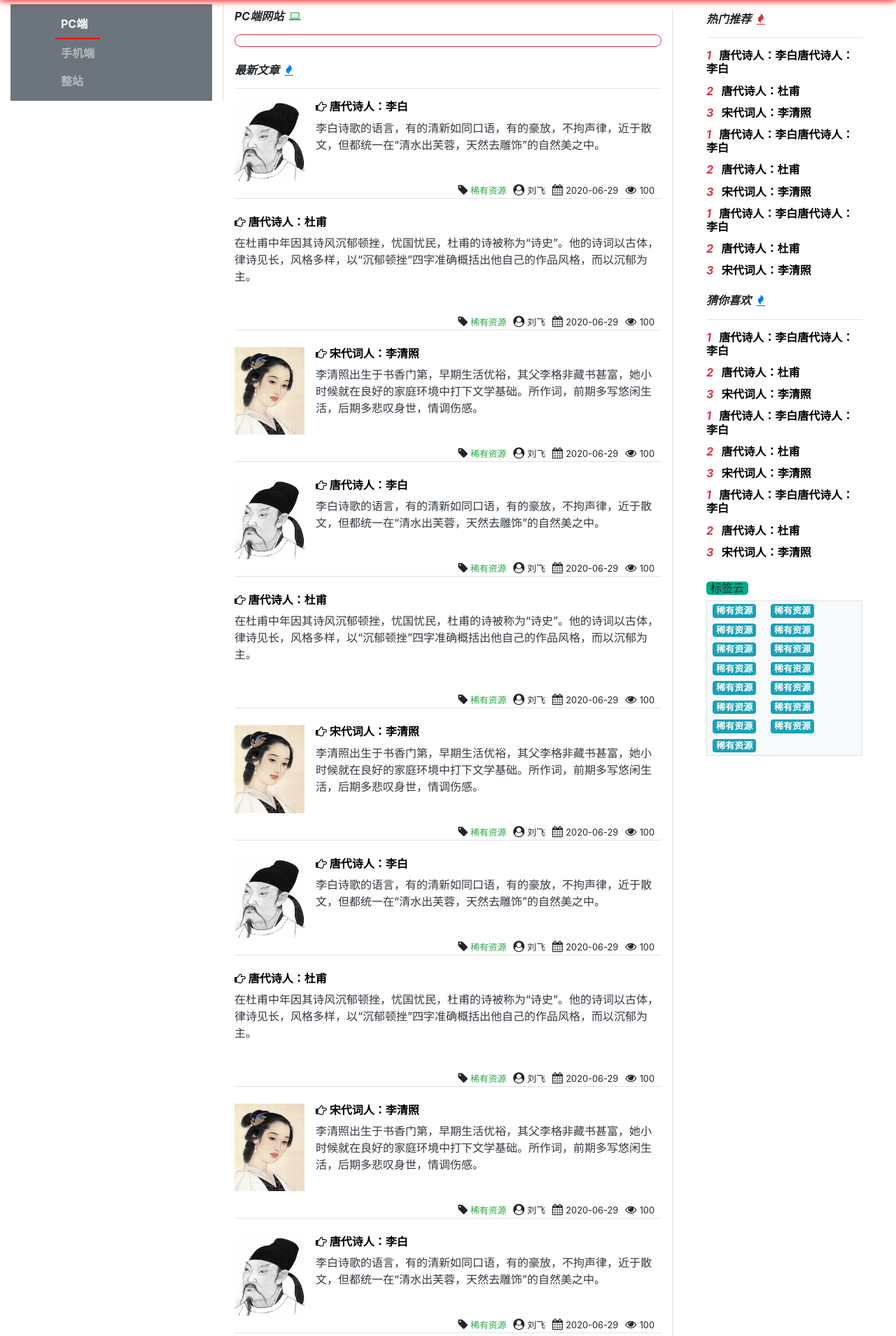
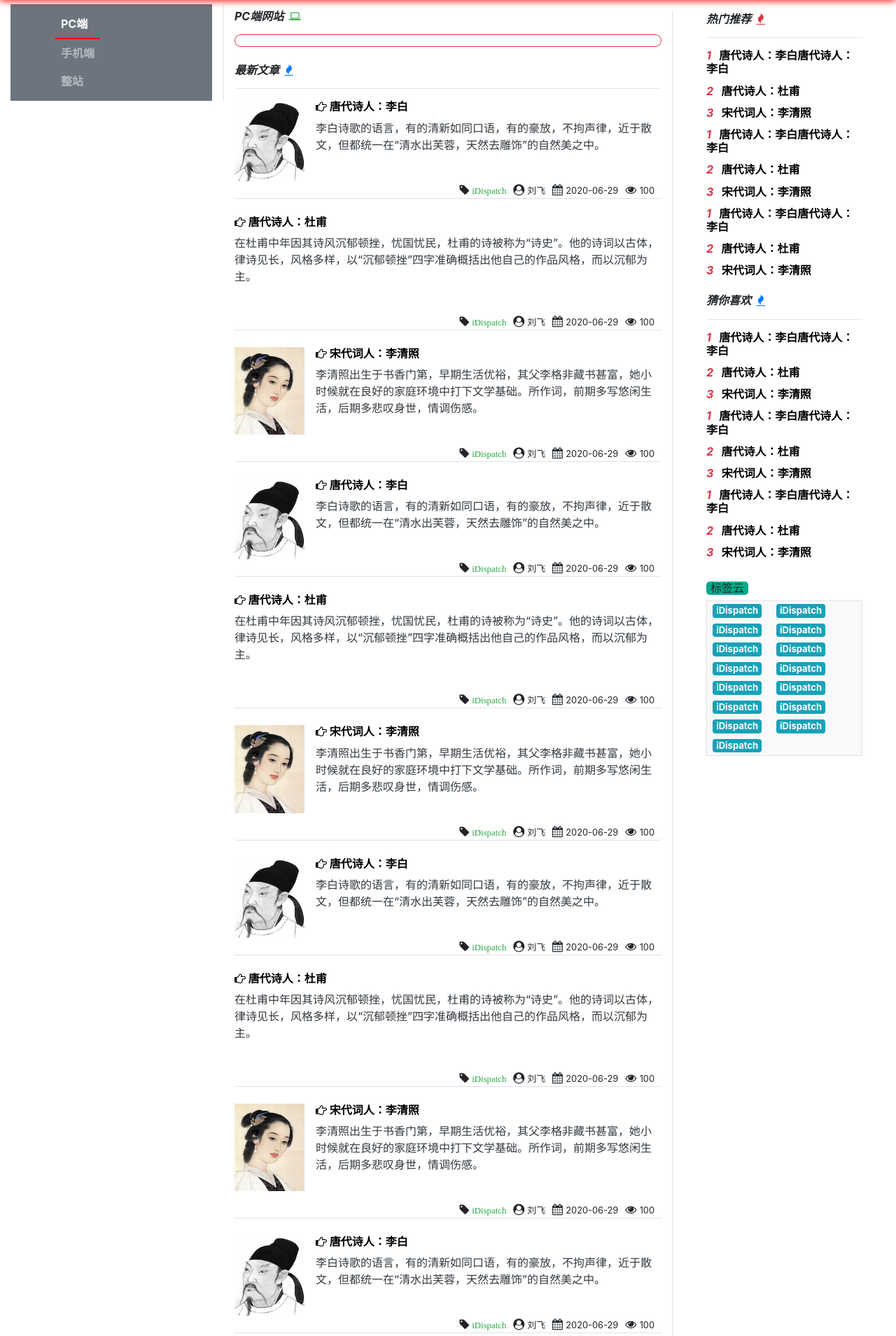
Before and after one commit to terroristhouse/myblog_now, a Django app: a page that uses myblog/templates/base.html in a window 1280 px wide. Shown: the part 60-1969 px from the top of the page at 70% size. Run offline with Django 3.2, Linux system fonts and the light colour scheme; some libraries are stand-ins or nearby versions.

Commit message:
iDispatch

```diff
--- a/myblog/myblog/settings.py
+++ b/myblog/myblog/settings.py
@@ -24,7 +24,7 @@ SECRET_KEY = '+p7w=(8t$92!#ez3pct1hem+fo+v*yzy#ym7i&!tq=96tv9el='
 # SECURITY WARNING: don't run with debug turned on in production!
 DEBUG = True
 
-ALLOWED_HOSTS = ['*', '106.53.224.153', 'www.刘飞.com', 'www.terroristhouse.com']
+ALLOWED_HOSTS = ['*', '106.53.224.153', 'www.刘飞.com', 'www.xn--2br683o.com']
 
 # Application definition
 
--- a/myblog/templates/base.html
+++ b/myblog/templates/base.html
@@ -117,7 +117,7 @@
                                 <li><i class="fa fa-calendar"></i>&nbsp;<small>2020-06-29</small></li>
                                 <li><i class="fa fa-user-circle">&nbsp;<small>刘飞</small></i></li>
                                 <li><i class="fa fa-tag" aria-hidden="true">&nbsp;<small><a href="javascript:;"
-                                                                                            class="text-success">稀有资源</a></small></i>
+                                                                                            class="text-success">iDispatch</a></small></i>
                                 </li>
                             </ul>
                         </div>
@@ -136,7 +136,7 @@
                                 <li><i class="fa fa-calendar"></i>&nbsp;<small>2020-06-29</small></li>
                                 <li><i class="fa fa-user-circle">&nbsp;<small>刘飞</small></i></li>
                                 <li><i class="fa fa-tag" aria-hidden="true">&nbsp;<small><a href="javascript:;"
-                                                                                            class="text-success">稀有资源</a></small></i>
+                                                                                            class="text-success">iDispatch</a></small></i>
                                 </li>
                             </ul>
                         </div>
@@ -154,7 +154,7 @@
                                 <li><i class="fa fa-calendar"></i>&nbsp;<small>2020-06-29</small></li>
                                 <li><i class="fa fa-user-circle">&nbsp;<small>刘飞</small></i></li>
                                 <li><i class="fa fa-tag" aria-hidden="true">&nbsp;<small><a href="javascript:;"
-                                                                                            class="text-success">稀有资源</a></small></i>
+                                                                                            class="text-success">iDispatch</a></small></i>
                                 </li>
                             </ul>
                         </div>
@@ -294,21 +294,21 @@
             {% block right_bqy %}
                 <h6 class="bqy mt-4">标签云</h6>
                 <div class="border bg-light">
-                    <a href="javascript:;" class="badge badge-info mx-2 my-1 text-center">稀有资源</a>
-                    <a href="javascript:;" class="badge badge-info mx-2 my-1 text-center">稀有资源</a>
-                    <a href="javascript:;" class="badge badge-info mx-2 my-1 text-center">稀有资源</a>
-                    <a href="javascript:;" class="badge badge-info mx-2 my-1 text-center">稀有资源</a>
-                    <a href="javascript:;" class="badge badge-info mx-2 my-1 text-center">稀有资源</a>
-                    <a href="javascript:;" class="badge badge-info mx-2 my-1 text-center">稀有资源</a>
-                    <a href="javascript:;" class="badge badge-info mx-2 my-1 text-center">稀有资源</a>
-                    <a href="javascript:;" class="badge badge-info mx-2 my-1 text-center">稀有资源</a>
-                    <a href="javascript:;" class="badge badge-info mx-2 my-1 text-center">稀有资源</a>
-                    <a href="javascript:;" class="badge badge-info mx-2 my-1 text-center">稀有资源</a>
-                    <a href="javascript:;" class="badge badge-info mx-2 my-1 text-center">稀有资源</a>
-                    <a href="javascript:;" class="badge badge-info mx-2 my-1 text-center">稀有资源</a>
-                    <a href="javascript:;" class="badge badge-info mx-2 my-1 text-center">稀有资源</a>
-                    <a href="javascript:;" class="badge badge-info mx-2 my-1 text-center">稀有资源</a>
-                    <a href="javascript:;" class="badge badge-info mx-2 my-1 text-center">稀有资源</a>
+                    <a href="javascript:;" class="badge badge-info mx-2 my-1 text-center">iDispatch</a>
+                    <a href="javascript:;" class="badge badge-info mx-2 my-1 text-center">iDispatch</a>
+                    <a href="javascript:;" class="badge badge-info mx-2 my-1 text-center">iDispatch</a>
+                    <a href="javascript:;" class="badge badge-info mx-2 my-1 text-center">iDispatch</a>
+                    <a href="javascript:;" class="badge badge-info mx-2 my-1 text-center">iDispatch</a>
+                    <a href="javascript:;" class="badge badge-info mx-2 my-1 text-center">iDispatch</a>
+                    <a href="javascript:;" class="badge badge-info mx-2 my-1 text-center">iDispatch</a>
+                    <a href="javascript:;" class="badge badge-info mx-2 my-1 text-center">iDispatch</a>
+                    <a href="javascript:;" class="badge badge-info mx-2 my-1 text-center">iDispatch</a>
+                    <a href="javascript:;" class="badge badge-info mx-2 my-1 text-center">iDispatch</a>
+                    <a href="javascript:;" class="badge badge-info mx-2 my-1 text-center">iDispatch</a>
+                    <a href="javascript:;" class="badge badge-info mx-2 my-1 text-center">iDispatch</a>
+                    <a href="javascript:;" class="badge badge-info mx-2 my-1 text-center">iDispatch</a>
+                    <a href="javascript:;" class="badge badge-info mx-2 my-1 text-center">iDispatch</a>
+                    <a href="javascript:;" class="badge badge-info mx-2 my-1 text-center">iDispatch</a>
                 </div>
             {% endblock %}
         {% endblock %}
--- a/myblog/templates/crawl.html
+++ b/myblog/templates/crawl.html
@@ -51,22 +51,22 @@
     {% endblock %}
 
     <div class="my-3 p-2 color-crawl border border-danger">
-{#        <a href="javascript:;" class="badge badge-pill badge-danger p-2 my-1 text-center border border-primary">稀有资源</a>#}
-{#        <a href="javascript:;" class="badge badge-pill badge-danger p-2 my-1 text-center border border-primary">稀有资源</a>#}
-{#        <a href="javascript:;" class="badge badge-pill badge-danger p-2 my-1 text-center border border-primary">稀有资源</a>#}
-{#        <a href="javascript:;" class="badge badge-pill badge-danger p-2 my-1 text-center border border-primary">稀有资源</a>#}
-{#        <a href="javascript:;" class="badge badge-pill badge-danger p-2 my-1 text-center border border-primary">稀有资源</a>#}
-{#        <a href="javascript:;" class="badge badge-pill badge-danger p-2 my-1 text-center border border-primary">稀有资源</a>#}
-{#        <a href="javascript:;" class="badge badge-pill badge-danger p-2 my-1 text-center border border-primary">稀有资源</a>#}
-{#        <a href="javascript:;" class="badge badge-pill badge-danger p-2 my-1 text-center border border-primary">稀有资源</a>#}
-{#        <a href="javascript:;" class="badge badge-pill badge-danger p-2 my-1 text-center border border-primary">稀有资源</a>#}
-{#        <a href="javascript:;" class="badge badge-pill badge-danger p-2 my-1 text-center border border-primary">稀有资源</a>#}
-{#        <a href="javascript:;" class="badge badge-pill badge-danger p-2 my-1 text-center border border-primary">稀有资源</a>#}
-{#        <a href="javascript:;" class="badge badge-pill badge-danger p-2 my-1 text-center border border-primary">稀有资源</a>#}
-{#        <a href="javascript:;" class="badge badge-pill badge-danger p-2 my-1 text-center border border-primary">稀有资源</a>#}
-{#        <a href="javascript:;" class="badge badge-pill badge-danger p-2 my-1 text-center border border-primary">稀有资源</a>#}
-{#        <a href="javascript:;" class="badge badge-pill badge-danger p-2 my-1 text-center border border-primary">稀有资源</a>#}
-{#        <a href="javascript:;" class="badge badge-pill badge-danger p-2 my-1 text-center border border-primary">稀有资源</a>#}
+{#        <a href="javascript:;" class="badge badge-pill badge-danger p-2 my-1 text-center border border-primary">iDispatch</a>#}
+{#        <a href="javascript:;" class="badge badge-pill badge-danger p-2 my-1 text-center border border-primary">iDispatch</a>#}
+{#        <a href="javascript:;" class="badge badge-pill badge-danger p-2 my-1 text-center border border-primary">iDispatch</a>#}
+{#        <a href="javascript:;" class="badge badge-pill badge-danger p-2 my-1 text-center border border-primary">iDispatch</a>#}
+{#        <a href="javascript:;" class="badge badge-pill badge-danger p-2 my-1 text-center border border-primary">iDispatch</a>#}
+{#        <a href="javascript:;" class="badge badge-pill badge-danger p-2 my-1 text-center border border-primary">iDispatch</a>#}
+{#        <a href="javascript:;" class="badge badge-pill badge-danger p-2 my-1 text-center border border-primary">iDispatch</a>#}
+{#        <a href="javascript:;" class="badge badge-pill badge-danger p-2 my-1 text-center border border-primary">iDispatch</a>#}
+{#        <a href="javascript:;" class="badge badge-pill badge-danger p-2 my-1 text-center border border-primary">iDispatch</a>#}
+{#        <a href="javascript:;" class="badge badge-pill badge-danger p-2 my-1 text-center border border-primary">iDispatch</a>#}
+{#        <a href="javascript:;" class="badge badge-pill badge-danger p-2 my-1 text-center border border-primary">iDispatch</a>#}
+{#        <a href="javascript:;" class="badge badge-pill badge-danger p-2 my-1 text-center border border-primary">iDispatch</a>#}
+{#        <a href="javascript:;" class="badge badge-pill badge-danger p-2 my-1 text-center border border-primary">iDispatch</a>#}
+{#        <a href="javascript:;" class="badge badge-pill badge-danger p-2 my-1 text-center border border-primary">iDispatch</a>#}
+{#        <a href="javascript:;" class="badge badge-pill badge-danger p-2 my-1 text-center border border-primary">iDispatch</a>#}
+{#        <a href="javascript:;" class="badge badge-pill badge-danger p-2 my-1 text-center border border-primary">iDispatch</a>#}
     </div>
 {% endblock %}
 {#热门文章#}
@@ -96,7 +96,7 @@
                     <li><i class="fa fa-calendar"></i>&nbsp;<small>2020-06-29</small></li>
                     <li><i class="fa fa-user-circle">&nbsp;<small>刘飞</small></i></li>
                     <li><i class="fa fa-tag" aria-hidden="true">&nbsp;<small><a href="javascript:;"
-                                                                                class="text-success">稀有资源</a></small></i>
+                                                                                class="text-success">iDispatch</a></small></i>
                     </li>
                 </ul>
             </div>
@@ -114,7 +114,7 @@
                     <li><i class="fa fa-calendar"></i>&nbsp;<small>2020-06-29</small></li>
                     <li><i class="fa fa-user-circle">&nbsp;<small>刘飞</small></i></li>
                     <li><i class="fa fa-tag" aria-hidden="true">&nbsp;<small><a href="javascript:;"
-                                                                                class="text-success">稀有资源</a></small></i>
+                                                                                class="text-success">iDispatch</a></small></i>
                     </li>
                 </ul>
             </div>
@@ -132,7 +132,7 @@
                     <li><i class="fa fa-calendar"></i>&nbsp;<small>2020-06-29</small></li>
                     <li><i class="fa fa-user-circle">&nbsp;<small>刘飞</small></i></li>
                     <li><i class="fa fa-tag" aria-hidden="true">&nbsp;<small><a href="javascript:;"
-                                                                                class="text-success">稀有资源</a></small></i>
+                                                                                class="text-success">iDispatch</a></small></i>
                     </li>
                 </ul>
             </div>
@@ -153,7 +153,7 @@
                     <li><i class="fa fa-calendar"></i>&nbsp;<small>2020-06-29</small></li>
                     <li><i class="fa fa-user-circle">&nbsp;<small>刘飞</small></i></li>
                     <li><i class="fa fa-tag" aria-hidden="true">&nbsp;<small><a href="javascript:;"
-                                                                                class="text-success">稀有资源</a></small></i>
+                                                                                class="text-success">iDispatch</a></small></i>
                     </li>
                 </ul>
             </div>
@@ -171,7 +171,7 @@
                     <li><i class="fa fa-calendar"></i>&nbsp;<small>2020-06-29</small></li>
                     <li><i class="fa fa-user-circle">&nbsp;<small>刘飞</small></i></li>
                     <li><i class="fa fa-tag" aria-hidden="true">&nbsp;<small><a href="javascript:;"
-                                                                                class="text-success">稀有资源</a></small></i>
+                                                                                class="text-success">iDispatch</a></small></i>
                     </li>
                 </ul>
             </div>
@@ -189,7 +189,7 @@
                     <li><i class="fa fa-calendar"></i>&nbsp;<small>2020-06-29</small></li>
                     <li><i class="fa fa-user-circle">&nbsp;<small>刘飞</small></i></li>
                     <li><i class="fa fa-tag" aria-hidden="true">&nbsp;<small><a href="javascript:;"
-                                                                                class="text-success">稀有资源</a></small></i>
+                                                                                class="text-success">iDispatch</a></small></i>
                     </li>
                 </ul>
             </div>
@@ -210,7 +210,7 @@
                     <li><i class="fa fa-calendar"></i>&nbsp;<small>2020-06-29</small></li>
                     <li><i class="fa fa-user-circle">&nbsp;<small>刘飞</small></i></li>
                     <li><i class="fa fa-tag" aria-hidden="true">&nbsp;<small><a href="javascript:;"
-                                                                                class="text-success">稀有资源</a></small></i>
+                                                                                class="text-success">iDispatch</a></small></i>
                     </li>
                 </ul>
             </div>
@@ -228,7 +228,7 @@
                     <li><i class="fa fa-calendar"></i>&nbsp;<small>2020-06-29</small></li>
                     <li><i class="fa fa-user-circle">&nbsp;<small>刘飞</small></i></li>
                     <li><i class="fa fa-tag" aria-hidden="true">&nbsp;<small><a href="javascript:;"
-                                                                                class="text-success">稀有资源</a></small></i>
+                                                                                class="text-success">iDispatch</a></small></i>
                     </li>
                 </ul>
             </div>
@@ -246,7 +246,7 @@
                     <li><i class="fa fa-calendar"></i>&nbsp;<small>2020-06-29</small></li>
                     <li><i class="fa fa-user-circle">&nbsp;<small>刘飞</small></i></li>
                     <li><i class="fa fa-tag" aria-hidden="true">&nbsp;<small><a href="javascript:;"
-                                                                                class="text-success">稀有资源</a></small></i>
+                                                                                class="text-success">iDispatch</a></small></i>
                     </li>
                 </ul>
             </div>
@@ -267,7 +267,7 @@
                     <li><i class="fa fa-calendar"></i>&nbsp;<small>2020-06-29</small></li>
                     <li><i class="fa fa-user-circle">&nbsp;<small>刘飞</small></i></li>
                     <li><i class="fa fa-tag" aria-hidden="true">&nbsp;<small><a href="javascript:;"
-                                                                                class="text-success">稀有资源</a></small></i>
+                                                                                class="text-success">iDispatch</a></small></i>
                     </li>
                 </ul>
             </div>
@@ -285,7 +285,7 @@
                     <li><i class="fa fa-calendar"></i>&nbsp;<small>2020-06-29</small></li>
                     <li><i class="fa fa-user-circle">&nbsp;<small>刘飞</small></i></li>
                     <li><i class="fa fa-tag" aria-hidden="true">&nbsp;<small><a href="javascript:;"
-                                                                                class="text-success">稀有资源</a></small></i>
+                                                                                class="text-success">iDispatch</a></small></i>
                     </li>
                 </ul>
             </div>
@@ -303,7 +303,7 @@
                     <li><i class="fa fa-calendar"></i>&nbsp;<small>2020-06-29</small></li>
                     <li><i class="fa fa-user-circle">&nbsp;<small>刘飞</small></i></li>
                     <li><i class="fa fa-tag" aria-hidden="true">&nbsp;<small><a href="javascript:;"
-                                                                                class="text-success">稀有资源</a></small></i>
+                                                                                class="text-success">iDispatch</a></small></i>
                     </li>
                 </ul>
             </div>
@@ -324,7 +324,7 @@
                     <li><i class="fa fa-calendar"></i>&nbsp;<small>2020-06-29</small></li>
                     <li><i class="fa fa-user-circle">&nbsp;<small>刘飞</small></i></li>
                     <li><i class="fa fa-tag" aria-hidden="true">&nbsp;<small><a href="javascript:;"
-                                                                                class="text-success">稀有资源</a></small></i>
+                                                                                class="text-success">iDispatch</a></small></i>
                     </li>
                 </ul>
             </div>
@@ -342,7 +342,7 @@
                     <li><i class="fa fa-calendar"></i>&nbsp;<small>2020-06-29</small></li>
                     <li><i class="fa fa-user-circle">&nbsp;<small>刘飞</small></i></li>
                     <li><i class="fa fa-tag" aria-hidden="true">&nbsp;<small><a href="javascript:;"
-                                                                                class="text-success">稀有资源</a></small></i>
+                                                                                class="text-success">iDispatch</a></small></i>
                     </li>
                 </ul>
             </div>
@@ -360,7 +360,7 @@
                     <li><i class="fa fa-calendar"></i>&nbsp;<small>2020-06-29</small></li>
                     <li><i class="fa fa-user-circle">&nbsp;<small>刘飞</small></i></li>
                     <li><i class="fa fa-tag" aria-hidden="true">&nbsp;<small><a href="javascript:;"
-                                                                                class="text-success">稀有资源</a></small></i>
+                                                                                class="text-success">iDispatch</a></small></i>
                     </li>
                 </ul>
             </div>
@@ -381,7 +381,7 @@
                     <li><i class="fa fa-calendar"></i>&nbsp;<small>2020-06-29</small></li>
                     <li><i class="fa fa-user-circle">&nbsp;<small>刘飞</small></i></li>
                     <li><i class="fa fa-tag" aria-hidden="true">&nbsp;<small><a href="javascript:;"
-                                                                                class="text-success">稀有资源</a></small></i>
+                                                                                class="text-success">iDispatch</a></small></i>
                     </li>
                 </ul>
             </div>
@@ -399,7 +399,7 @@
                     <li><i class="fa fa-calendar"></i>&nbsp;<small>2020-06-29</small></li>
                     <li><i class="fa fa-user-circle">&nbsp;<small>刘飞</small></i></li>
                     <li><i class="fa fa-tag" aria-hidden="true">&nbsp;<small><a href="javascript:;"
-                                                                                class="text-success">稀有资源</a></small></i>
+                                                                                class="text-success">iDispatch</a></small></i>
                     </li>
                 </ul>
             </div>
@@ -417,7 +417,7 @@
                     <li><i class="fa fa-calendar"></i>&nbsp;<small>2020-06-29</small></li>
                     <li><i class="fa fa-user-circle">&nbsp;<small>刘飞</small></i></li>
                     <li><i class="fa fa-tag" aria-hidden="true">&nbsp;<small><a href="javascript:;"
-                                                                                class="text-success">稀有资源</a></small></i>
+                                                                                class="text-success">iDispatch</a></small></i>
                     </li>
                 </ul>
             </div>
--- a/myblog/templates/detail.html
+++ b/myblog/templates/detail.html
@@ -22,7 +22,7 @@
     <h5 class="text-center my-3">文章标题</h5>
     <ul class="left1">
         <li><i class="fa fa-tag" aria-hidden="true">&nbsp;<small><a href="javascript:;"
-                                                                    class="text-success">稀有资源</a></small></i>
+                                                                    class="text-success">iDispatch</a></small></i>
         </li>
         <li><i class="fa fa-user-circle">&nbsp;<small>刘飞</small></i></li>
         <li><i class="fa fa-eye"></i>&nbsp;<small>100</small></li>
```
